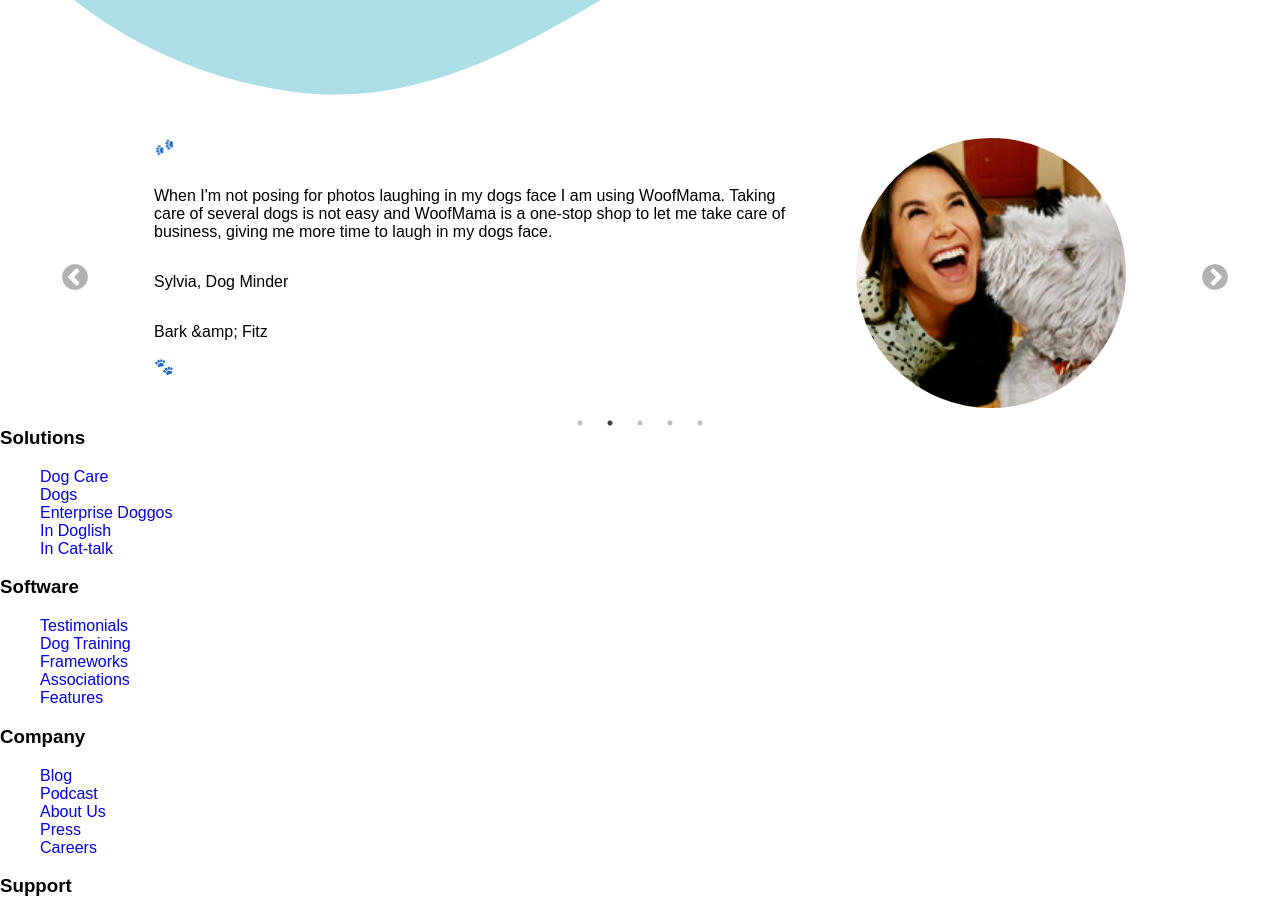
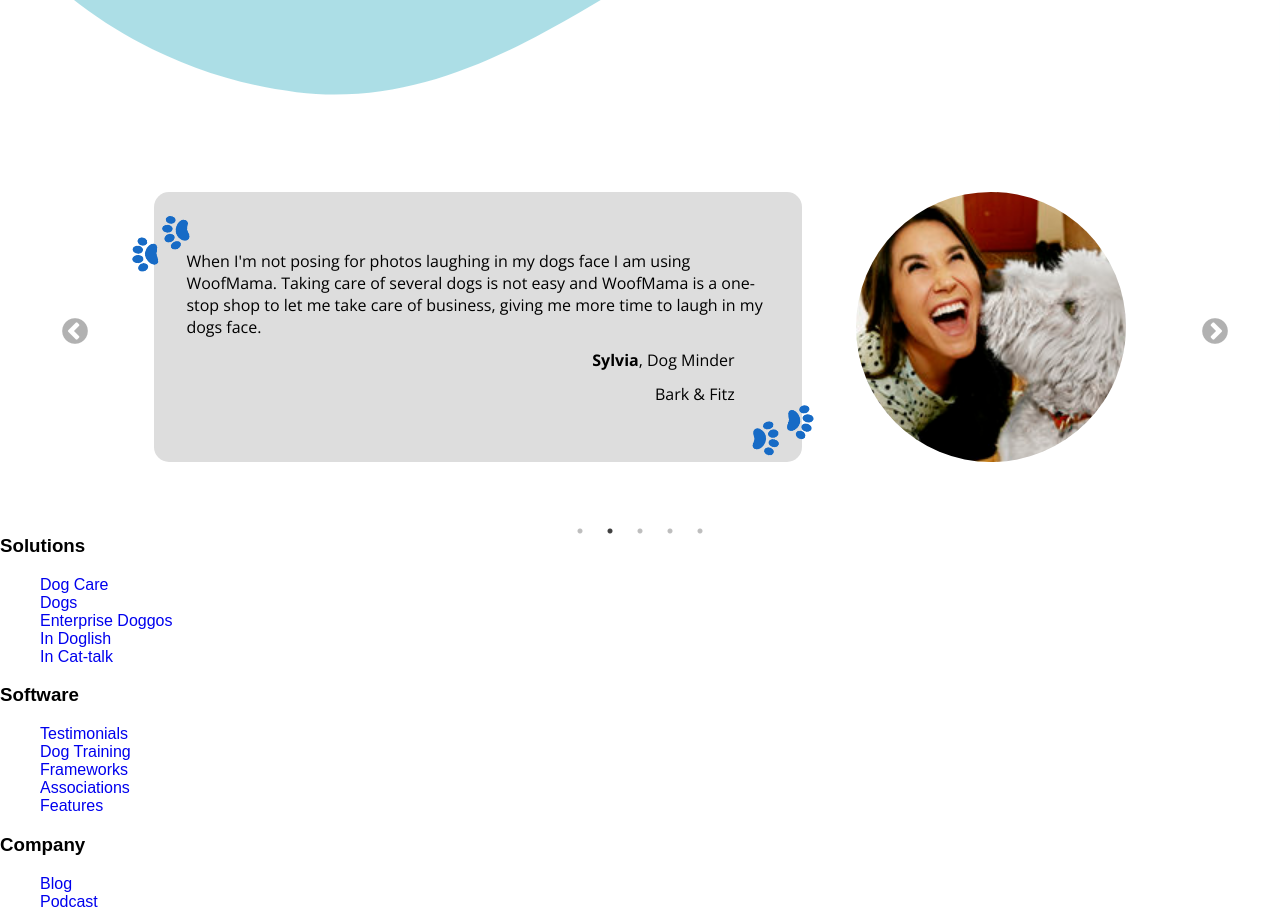
Before and after one commit to caropi/dog-daycare, a React (Create React App) app: page / in a window 1280 px wide. Shown: the part 720-1631 px from the top of the page. Built offline with nearby package versions, Linux system fonts and the light colour scheme; a web font is replaced by a local one.

Commit message:
made several more changes to carousel

```diff
--- a/src/components/Carousel.js
+++ b/src/components/Carousel.js
@@ -28,14 +28,14 @@
         id: 2,
         name: "Sylvia",
         title: "Dog Minder",
-        location: "Bark &amp; Fitz",
+        location: "Bark & Fitz",
         testimonial: `When I'm not posing for photos laughing in my dogs face I am using WoofMama. Taking care of several dogs is not easy and WoofMama is a one-stop shop to let me take care of business, giving me more time to laugh in my dogs face.`,
         img: `laughing.jpg`
       },
       {
         id: 3,
         name: "Jenny",
-        title: "Cheif of Eye Contact",
+        title: "Chief of Eye Contact",
         location: `Happy Tails`,
         testimonial: `I spend most of my days making aggressive eye contact with every dog that comes through our doggy daycare. Where can I find the time to do basic admin work? Luckily, WoofMama has allowed me to get everything I need to get done, and still have time to stare into the eyes of every dog`,
         img: `kiss.jpg`
--- a/src/styles/_carousel.scss
+++ b/src/styles/_carousel.scss
@@ -3,6 +3,7 @@
         display: flex !important;
         flex-direction: row;
         justify-content: center;
+        margin: 5% 0;
 
         &--copy-container {
             width: 60%;
@@ -11,19 +12,46 @@
             display: flex;
             justify-content: center;
             flex-direction: column;
+            background: $success;
+            padding: 3%;
+            border-radius: 15px;
             margin-right: 5%;
+            font-family: 'Open Sans';
+
+            p {
+                margin: 1% 0;
+            }
+
+            &:before,
+            &:after {
+                position: absolute;
+                font-size: 55px;
+                content: '🐾';
+            }
 
             &:before {
-                content: '🐾';
-                transform: rotate(-75deg);
-                position: absolute;
-                left: 0;
-                top: 0;
+                transform: rotate(-80deg);
+                left: -5%;
+                top: 5%;
             }
 
             &:after {
-                content: '🐾';
+                transform: rotate(110deg);
+                bottom: -2%;
+                right: -3%;
+                color: $orange;
             }
+        }
+
+        &--info-name {
+            font-weight: bolder;
+        }
+
+        &--info,
+        &--location {
+            text-align: right;
+            margin-right: 6% !important;
+
         }
 
         &--profile-img {
--- a/src/styles/_commonButton.scss
+++ b/src/styles/_commonButton.scss
@@ -1,11 +1,12 @@
 .common-button {
-    border-radius: 15px;
+    border-radius: 5px;
     padding: 2% 5%;
     transition: 0.3s all ease-in-out;
     color: white;
     border: none;
     background: $teal;
     font-family: 'Open Sans';
+    font-weight: bolder;
 
     &:hover {
         background: $blue;
```
